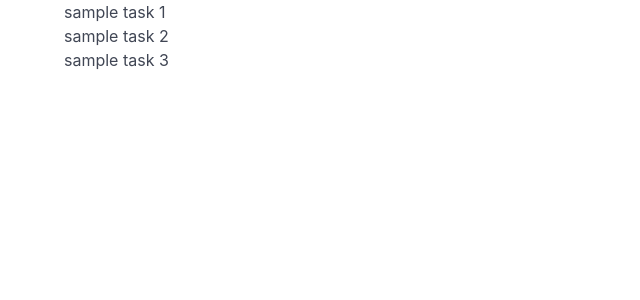
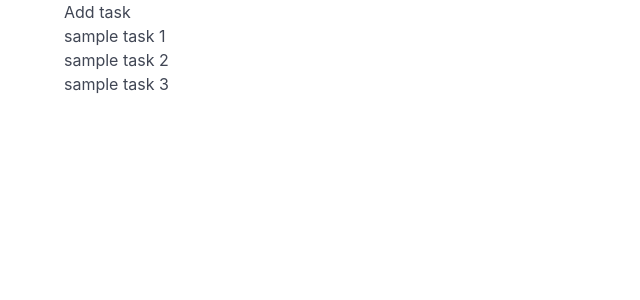
Before and after one commit to EdgeJay/hello-svelte, a Svelte app: page / in a window 1280 px wide. Shown: the top 300 px of the page, without its empty margins (0-640 px from the left). Built offline with nearby package versions, Linux system fonts and the light colour scheme.

Commit message:
adding task by altering store

```diff
--- a/src/App.svelte
+++ b/src/App.svelte
@@ -2,11 +2,20 @@
   // import svelteLogo from './assets/svelte.svg'
   // import viteLogo from '/vite.svg'
   // import Counter from './lib/Counter.svelte'
+  import { app } from '@/store.svelte';
+  import { Task } from '@/models/tasks';
   import TaskList from '@/components/TaskList.svelte';
+
+  const onAddTask = () => {
+    app.tasks.push(new Task('new task'));
+  };
 </script>
 
 <main>
   <div class="container">
+    <div>
+      <button onclick={onAddTask}>Add task</button>
+    </div>
     <TaskList />
   </div>
 </main>
```
